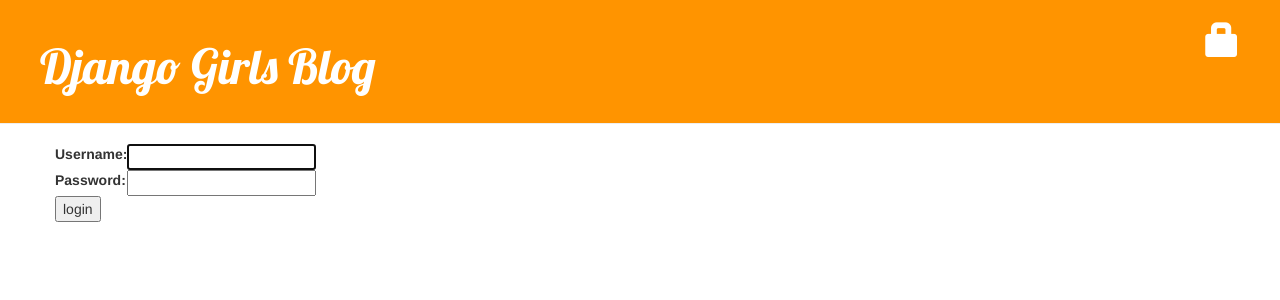
After one commit to gambit39dml/my-first-blog, a Django app: page /accounts/login in a window 1280 px wide. The commit adds this page. Shown: the top 300 px of the page. Run offline with Django 3.2, Linux system fonts and the light colour scheme; some libraries are stand-ins or nearby versions.

Commit message:
Added draft lists, unpublished post list and user authentication

```diff
--- a/blog/templates/blog/base.html
+++ b/blog/templates/blog/base.html
@@ -11,7 +11,13 @@
 </head>
 <body>
     <div class="page-header">
-        <a href="{% url 'post_new' %}" class="top-menu"><span class="glyhicon glyphicon-plus"></span></a>
+        {% if user.is_authenticated %}
+            <a href="{% url 'post_new' %}" class="top-menu"><span class="glyphicon glyphicon-plus"></span></a>
+            <a href="{% url 'post_draft_list' %}" class="top-menu"><span class="glyphicon glyphicon-edit"></span></a>
+            <p class="top-menu">Hello {{ user.username }} <small>(<a href="{% url 'logout' %}">Log out</a>)</small></p>
+        {% else %}
+            <a href="{% url 'login' %}" class="top-menu"><span class="glyphicon glyphicon-lock"></span></a>
+        {% endif %}
         <h1><a href="/">Django Girls Blog</a></h1>
     </div>
     <div class="content container">
--- a/blog/templates/blog/post_detail.html
+++ b/blog/templates/blog/post_detail.html
@@ -6,8 +6,11 @@
             <div class="date">
                 {{ post.published_date }}
             </div>
+        {% else %}
+            <a class="btn btn-default" href="{% url 'post_publish' pk=post.pk %}">Piblish</a>
         {% endif %}
         <a class="btn btn-default" href="{% url 'post_edit' pk=post.pk %}"><span class="glyphicon glyphicon-pencil"></span></a>
+        <a class="btn btn-default" href="{% url 'post_remove' pk=post.pk %}"><span class="glyphicon glyphicon-remove"></span></a>
         <h1>{{ post.title }}</h1>
         <p>{{ post.text|linebreaksbr }}</p>
     </div>
--- /dev/null
+++ b/blog/templates/registration/login.html
@@ -0,0 +1,24 @@
+{% extends "blog/base.html" %}
+
+{% block content %}
+    {% if form.errors %}
+        <p>Your username and password didn't match. PLease try again.</p>
+    {% endif %}
+
+    <form method="post" action="{% url 'login' %}">
+    {% csrf_token %}
+        <table>
+            <tr>
+                <td>{{ form.username.label_tag }}</td>
+                <td>{{ form.username }}</td>
+            </tr>
+            <tr>
+                <td>{{ form.password.label_tag }}</td>
+                <td>{{ form.password}}</td>
+            </tr>
+        </table>
+
+        <input type="submit" value="login" />
+        <input type="hidden" name="next" value="{{ next }}" />
+    </form>
+{% endblock %}
--- a/blog/urls.py
+++ b/blog/urls.py
@@ -6,4 +6,7 @@ urlpatterns = [
     path('post/<int:pk>/', views.post_detail, name='post_detail'),
     path('post/new/', views.post_new, name='post_new'),
     path('post/<int:pk>/edit', views.post_edit, name='post_edit'),
+    path('drafts/', views.post_draft_list, name='post_draft_list'),
+    path('post/<pk>/publish', views.post_publish, name='post_publish'),
+    path('post/<pk>/remove/', views.post_remove, name='post_remove'),
 ]
--- a/djangogirls/settings.py
+++ b/djangogirls/settings.py
@@ -121,3 +121,5 @@ USE_TZ = True
 
 STATIC_URL = '/static/'
 STATIC_ROOT =os.path.join(BASE_DIR, 'static')
+
+LOGIN_REDIRECT_URL = '/'
--- a/djangogirls/urls.py
+++ b/djangogirls/urls.py
@@ -16,7 +16,11 @@ Including another URLconf
 from django.contrib import admin
 from django.urls import path, include
 
+from django.contrib.auth import views
+
 urlpatterns = [
     path('admin/', admin.site.urls),
-    path('', include('blog.urls'))
+    path('accounts/login', views.LoginView.as_view(), name='login'),
+    path('accounts/logout/', views.LogoutView.as_view(next_page='/'), name='logout'),
+    path('', include('blog.urls')),
 ]
```
Also changed, not shown: blog/templates/blog/post_draft_list.html (added, +11 -0 lines), blog/views.py (+20 -2 lines).
